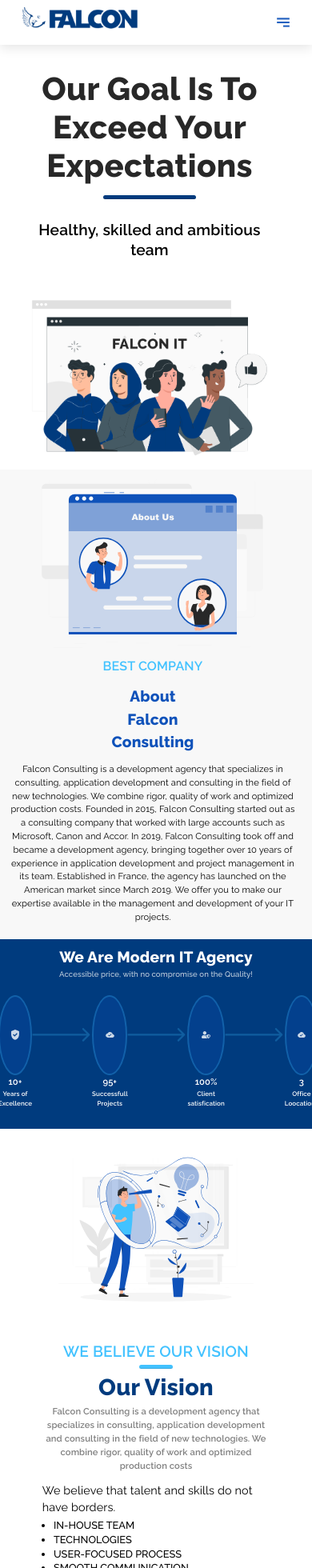
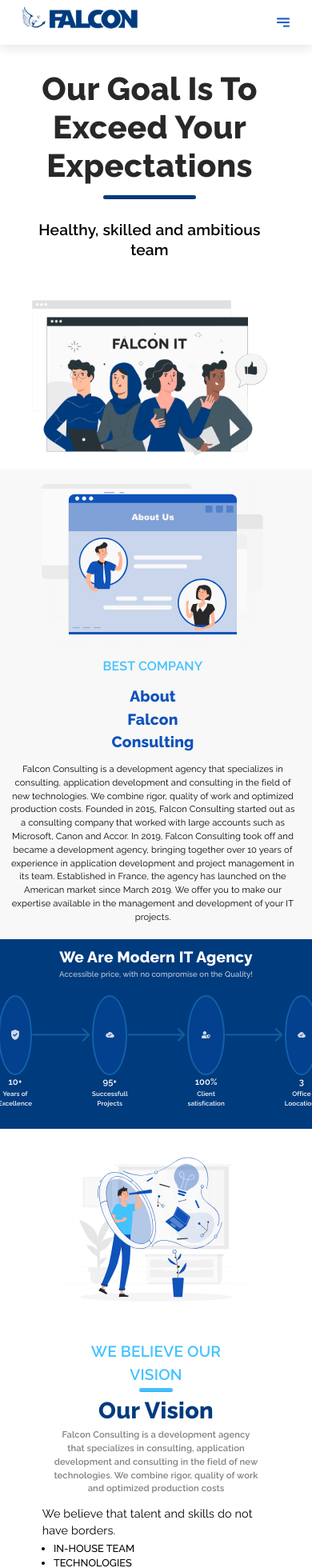
Before and after one commit to yousufkalim/agile-digital, a React (Create React App) app: page /about in a window 390 px wide. Shown: the top 1960 px of the page at 80% size. Built offline with nearby package versions, Linux system fonts and the light colour scheme.

Commit message:
responsiveness

```diff
--- a/src/css/Common/SectionHeader.css
+++ b/src/css/Common/SectionHeader.css
@@ -42,4 +42,16 @@
         align-items: center;
         margin: 2% 0% 3% 0%;
     }
+    .SectionHeaderH1{
+        width: 80%;
+    }
+    .SectionHeaderH2{
+        width: 70%;
+
+    }
+    .SectionHeaderDesp{
+        width: 90%;
+
+    }
+
   }
```
